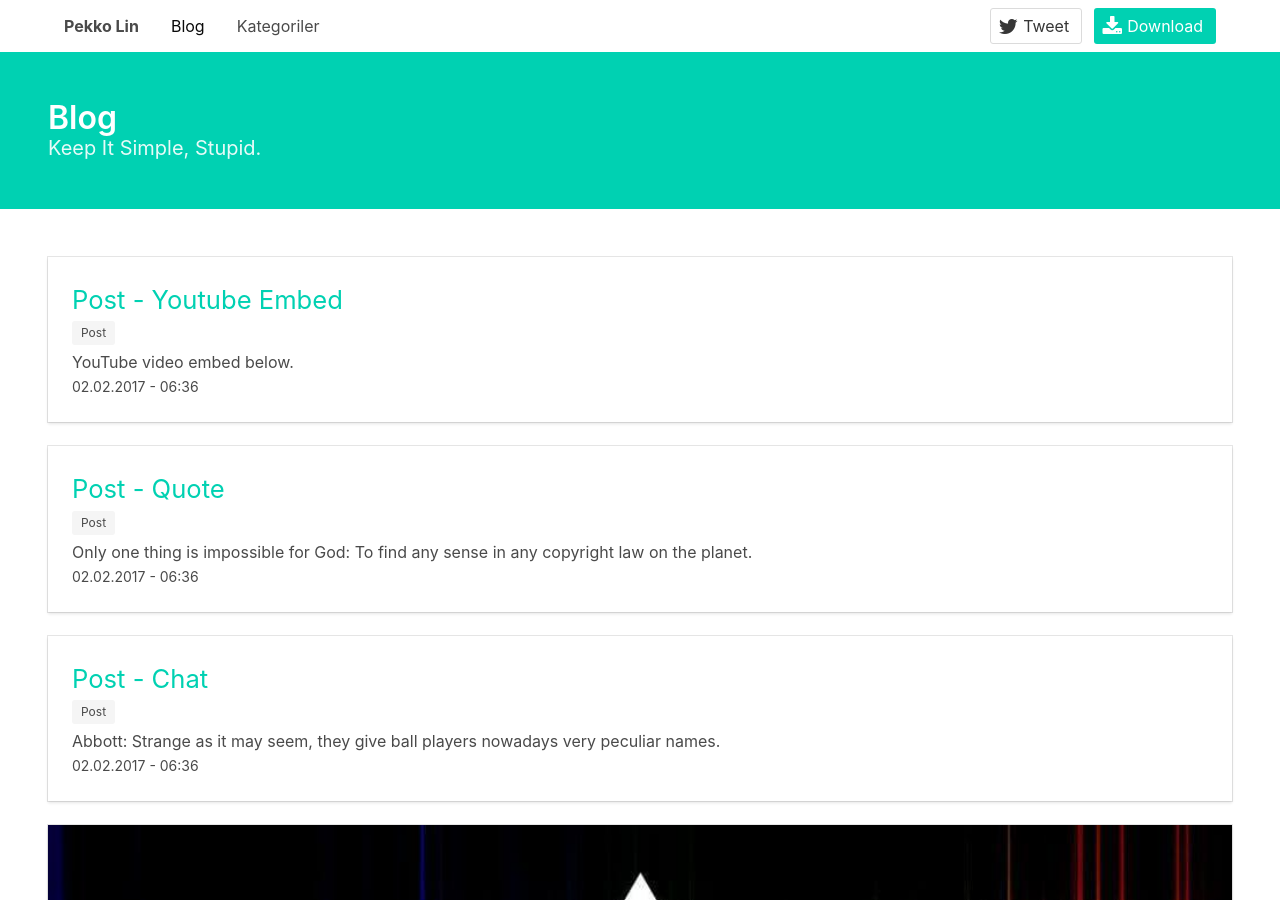
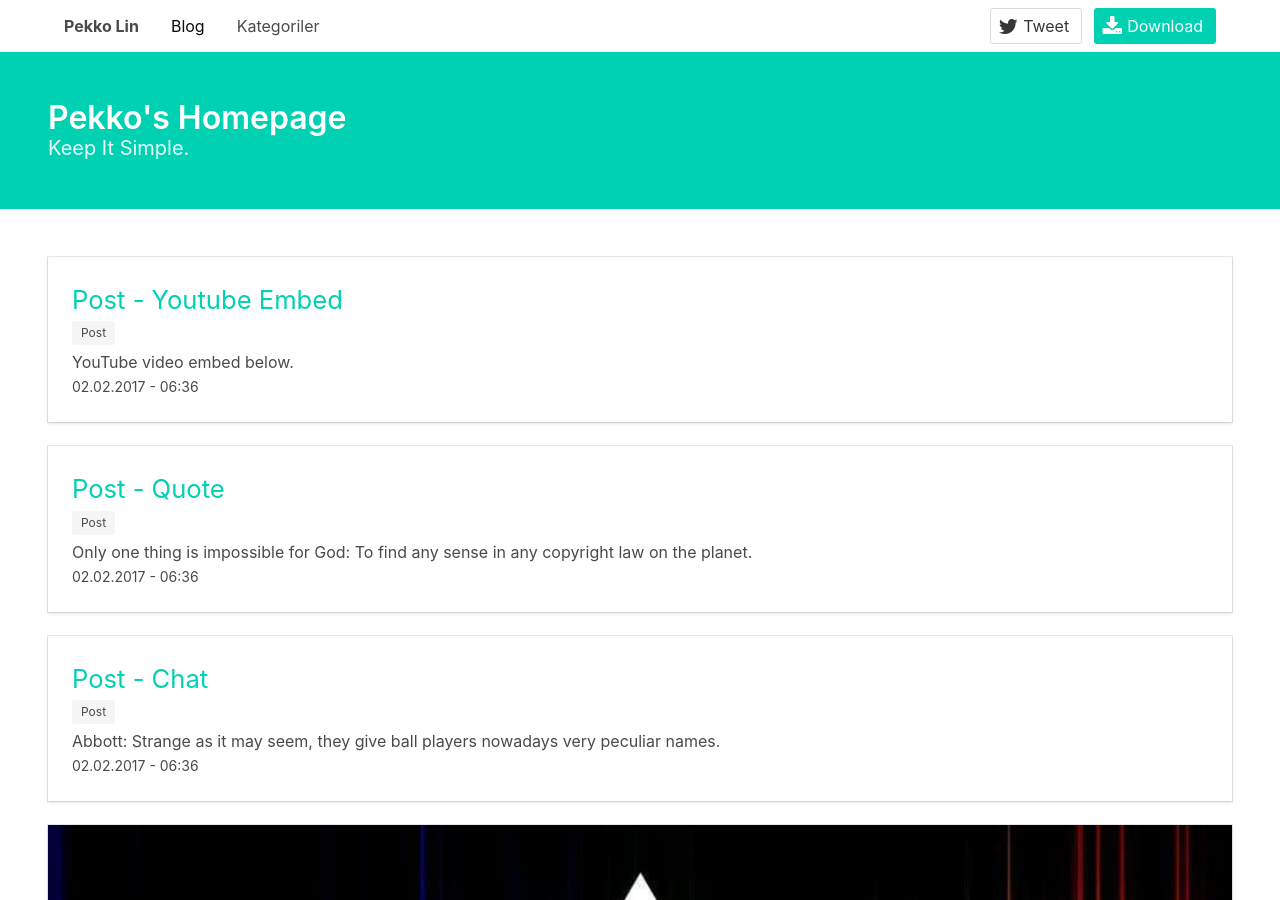
Before and after one commit to pekkolin/pekkolin.github.io, a Jekyll site: the page built from index.html, in a window 1280 px wide and 900 px high. Built offline with Jekyll 4.4.1, drawn with Linux system fonts in a browser that asks for light colours; nearby versions of some CDN libraries; library files that are not in the unit come from our copies; the list of posts is cut into pages by our own code; comment, search, counter and statistics services are not loaded.

Commit message:
Update index.html

```diff
--- a/index.html
+++ b/index.html
@@ -5,10 +5,10 @@ layout: default
     <div class="hero-body">
         <div class="container is-fluid">
             <h1 class="title">
-                Blog
+                Pekko's Homepage
             </h1>
             <h2 class="subtitle">
-                Keep It Simple, Stupid.
+                Keep It Simple.
             </h2>
         </div>
     </div>
```
